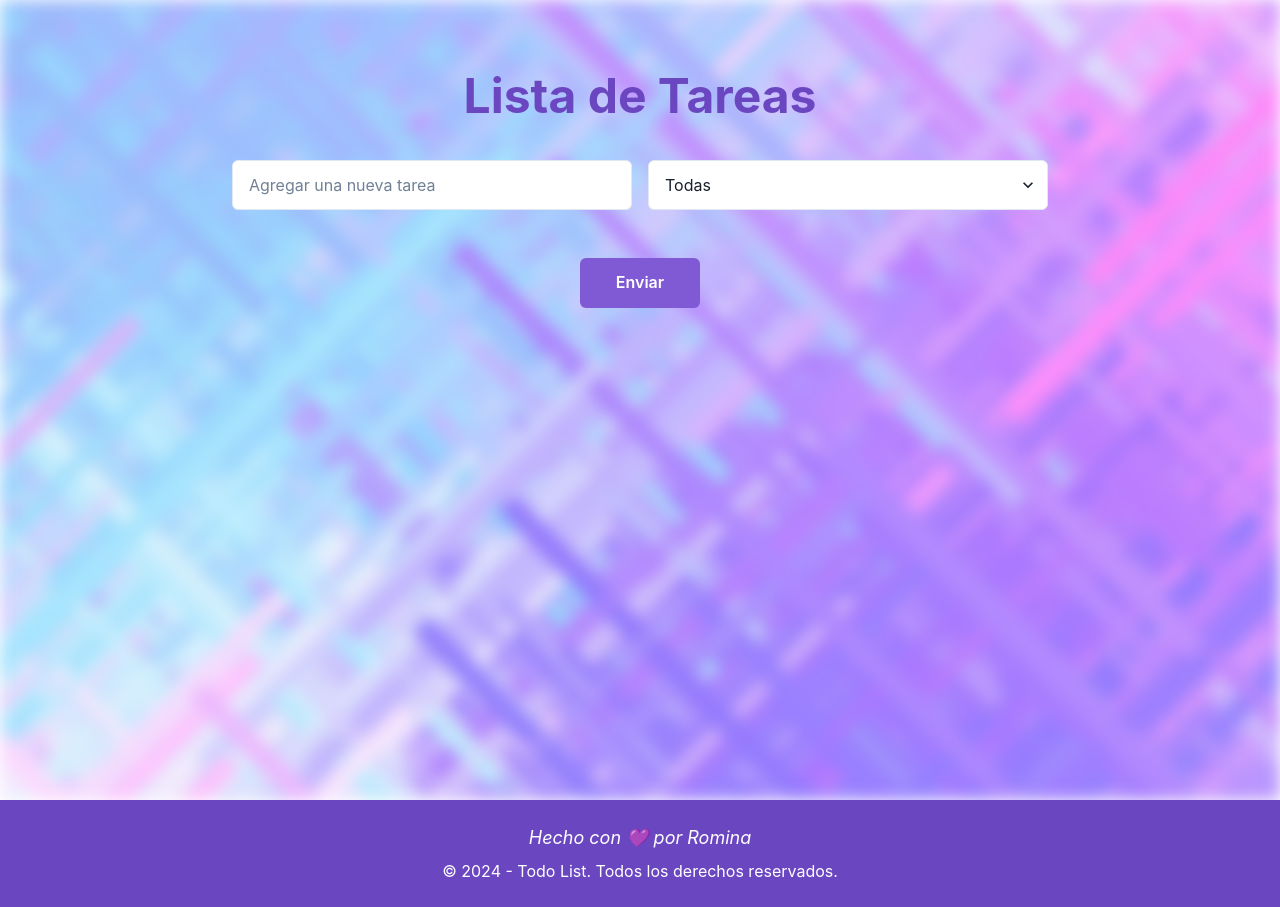
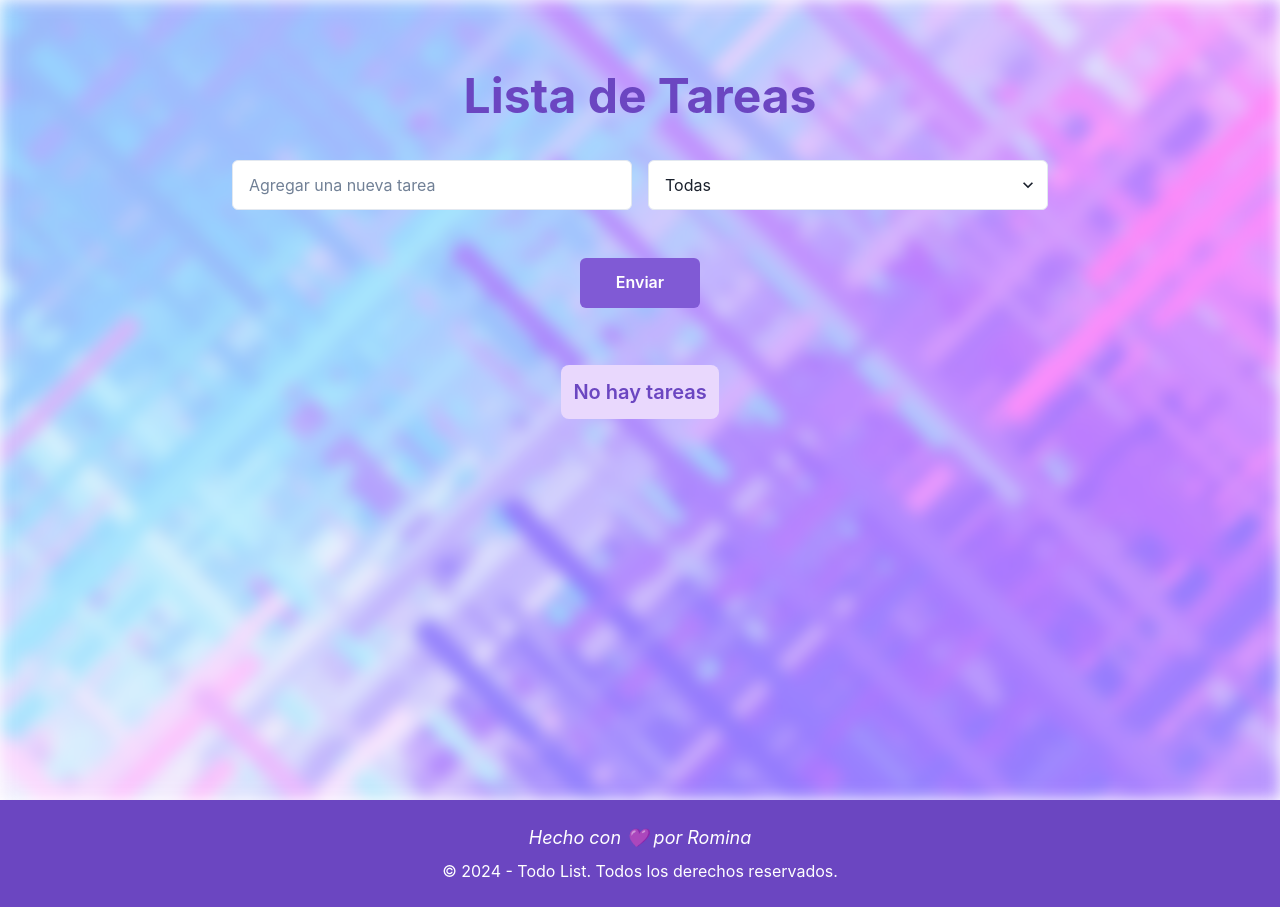
Before and after one commit to Romiluu/Todo-List, a React (Vite) app: page / in a window 1280 px wide. Built offline with nearby package versions, Linux system fonts and the light colour scheme.

Commit message:
agrego components Item, List, TodoList

```diff
--- a/package.json
+++ b/package.json
@@ -10,6 +10,7 @@
     "preview": "vite preview"
   },
   "dependencies": {
+    "@chakra-ui/icons": "^2.2.4",
     "@chakra-ui/react": "2",
     "@emotion/react": "^11.14.0",
     "@emotion/styled": "^11.14.0",
--- /dev/null
+++ b/src/components/Item.jsx
@@ -0,0 +1,59 @@
+import React from 'react';
+import { Box, Text, IconButton } from '@chakra-ui/react';
+import { CheckIcon, DeleteIcon } from '@chakra-ui/icons';
+
+const Item = ({ task, onToggleComplete, onDelete }) => {
+  return (
+    <Box
+      p={4}
+      borderWidth={1}
+      borderRadius="md"
+      mb={4}
+      bg="white"
+      display="flex"
+      justifyContent="space-between"
+      alignItems="center"
+      width="100%"  // Asegura que ocupe todo el ancho disponible
+      maxW="700px"  // Máximo ancho para todos los elementos
+      height="80px"  // Alto fijo para cada tarea
+    >
+      <Text textDecoration={task.completed ? 'line-through' : 'none'}>
+        {task.text}
+      </Text>
+
+      <Box display="flex" alignItems="center" gap={2}>
+        {/* Ícono de tilde verde */}
+        <IconButton
+          icon={<CheckIcon />}
+          colorScheme={task.completed ? 'green' : 'gray'}
+          onClick={() => onToggleComplete(task.id)}
+          aria-label="Marcar tarea como completada"
+          variant="solid"
+          size="sm"
+          bg={task.completed ? 'green.500' : 'gray.200'}
+          color="white"
+          _hover={{ bg: 'green.600' }}
+          _active={{ bg: 'green.700' }}
+          borderRadius="md"
+        />
+
+        {/* Ícono de basurero */}
+        <IconButton
+          icon={<DeleteIcon />}
+          colorScheme="red"
+          onClick={() => onDelete(task.id)}
+          aria-label="Eliminar tarea"
+          variant="solid"
+          size="sm"
+          bg="red.500"
+          color="white"
+          _hover={{ bg: 'red.600' }}
+          _active={{ bg: 'red.700' }}
+          borderRadius="md"
+        />
+      </Box>
+    </Box>
+  );
+};
+
+export default Item;
--- /dev/null
+++ b/src/components/List.jsx
@@ -0,0 +1,40 @@
+import { Text, VStack } from "@chakra-ui/react";
+import Item from "./Item";
+
+const List = ({ tasks, onToggleComplete, onDelete }) => {
+  return (
+    <VStack
+      w="100%"
+      maxW="700px"
+      spacing={4}
+      align="center"
+      mb="50px"
+      height="auto"  // Puedes definir el alto si lo prefieres fijo
+    >
+      {tasks.length > 0 ? (
+        tasks.map((task) => (
+          <Item
+            key={task.id}
+            task={task}
+            onToggleComplete={onToggleComplete}
+            onDelete={onDelete}
+          />
+        ))
+      ) : (
+        <Text
+          fontSize="xl"
+          color="purple.600"
+          backgroundColor="purple.100"
+          p={3}
+          mt="25px"
+          borderRadius="8px"
+          fontWeight="semibold"
+        >
+          No hay tareas
+        </Text>
+      )}
+    </VStack>
+  );
+};
+
+export default List;
--- a/src/components/TodoList.jsx
+++ b/src/components/TodoList.jsx
@@ -1,26 +1,63 @@
-import React, { useState } from 'react';
-import { Box, Input, Button, Select, Flex, Stack, Heading, Text } from '@chakra-ui/react';
-import fondo from '../assets/fondo.jpg'; // Importar la imagen de fondo
+import React, { useState, useEffect } from 'react';
+import { Box, Input, Button, Select, Flex, Stack, Heading } from '@chakra-ui/react';
+import fondo from '../assets/fondo.jpg'; // Imagen de fondo
+import List from './List'; // Importamos List, que contiene el renderizado de las tareas
 
-function TodoList({ addTask, filterTasks }) {
+function TodoList() {
   const [task, setTask] = useState('');
+  const [tasks, setTasks] = useState([]);
   const [filter, setFilter] = useState('all');
+
+  // Cargar tareas desde localStorage al iniciar
+  useEffect(() => {
+    const storedTasks = JSON.parse(localStorage.getItem('tasks'));
+    if (storedTasks) {
+      setTasks(storedTasks);
+    }
+  }, []);
+
+  // Guardar tareas en localStorage cada vez que se actualicen
+  useEffect(() => {
+    if (tasks.length > 0) {
+      localStorage.setItem('tasks', JSON.stringify(tasks));
+    }
+  }, [tasks]);
 
   const handleSubmit = () => {
     if (task.trim()) {
-      addTask(task);
-      setTask('');
+      const newTask = { id: Date.now(), text: task, completed: false };
+      const updatedTasks = [...tasks, newTask];
+      setTasks(updatedTasks);
+      setTask(''); // Limpiar el input
     }
   };
 
   const handleFilterChange = (e) => {
     setFilter(e.target.value);
-    filterTasks(e.target.value);
   };
+
+  const handleComplete = (id) => {
+    const updatedTasks = tasks.map((task) =>
+      task.id === id ? { ...task, completed: !task.completed } : task
+    );
+    setTasks(updatedTasks);
+  };
+
+  const handleDelete = (id) => {
+    const updatedTasks = tasks.filter((task) => task.id !== id);
+    setTasks(updatedTasks);
+  };
+
+  const filteredTasks = tasks.filter((task) => {
+    if (filter === 'all') return true;
+    if (filter === 'completed') return task.completed;
+    if (filter === 'incomplete') return !task.completed;
+    return true;
+  });
 
   return (
     <>
-      {/* Imagen de fondo borrosa */}
+      {/* Fondo borroso */}
       <Box
         position="fixed"
         top="0"
@@ -28,50 +65,44 @@ function TodoList({ addTask, filterTasks }) {
         right="0"
         bottom="0"
         zIndex="-1"
-        backgroundImage={`url(${fondo})`} // Fondo de la imagen
+        backgroundImage={`url(${fondo})`}
         backgroundPosition="center"
         backgroundRepeat="no-repeat"
         backgroundSize="cover"
-        filter="blur(8px)" // Aplica el desenfoque a la imagen
+        filter="blur(8px)" // Aplica el desenfoque
       />
 
-      {/* Contenedor principal con el formulario */}
+      {/* Contenedor de tareas */}
       <Box
-        minHeight="100vh"  // Asegura que ocupe al menos toda la altura de la pantalla
+        minHeight="100vh"
         display="flex"
         flexDirection="column"
-        justifyContent="space-between"  // Empuja el footer hacia abajo
+        justifyContent="space-between"
         alignItems="center"
         p={6}
+
       >
-        {/* Título arriba del formulario */}
         <Box textAlign="center" mt={12}>
           <Heading as="h1" size="2xl" color="purple.600" mb={10}>
             Lista de Tareas
           </Heading>
 
-          {/* Contenedor principal con el formulario */}
-          <Stack spacing={8} align="center" justify="center" height="100%">
-            {/* Contenedor para Input y Select alineados */}
+          <Stack spacing={8} align="center" justify="center" height="100%" mb={8}>
             <Flex direction={{ base: 'column', md: 'row' }} gap={4} justify="center" align="center">
               <Input
                 placeholder="Agregar una nueva tarea"
                 value={task}
                 onChange={(e) => setTask(e.target.value)}
                 bg="white"
-                width="400px" /* Input más largo */
-                height="50px" /* Input más alto */
-                _hover={{ borderColor: 'purple.300' }} /* Hover en borde */
-                _focus={{ borderColor: 'purple.500', boxShadow: '0 0 0 2px purple.300' }} /* Focus */
+                width="400px"
+                height="50px"
               />
               <Select
                 onChange={handleFilterChange}
                 bg="white"
-                width="400px" /* Mismo ancho que el Input */
-                height="50px" /* Más alto */
+                width="400px"
+                height="50px"
                 value={filter}
-                _hover={{ borderColor: 'purple.300' }} /* Hover en borde */
-                _focus={{ borderColor: 'purple.500', boxShadow: '0 0 0 2px purple.300' }} /* Focus */
               >
                 <option value="all">Todas</option>
                 <option value="completed">Completas</option>
@@ -79,20 +110,25 @@ function TodoList({ addTask, filterTasks }) {
               </Select>
             </Flex>
 
-            {/* Botón centrado debajo del Input y Select */}
             <Box width="100%" display="flex" justifyContent="center" mt={4}>
               <Button
                 colorScheme="purple"
                 onClick={handleSubmit}
-                width="120px" /* Botón más largo */
-                height="50px" /* Botón más alto */
-                _hover={{ bg: 'purple.300', color: 'white' }} /* Hover */
-                _active={{ bg: 'purple.400', color: 'white' }} /* Active (click) */
+                width="120px"
+                height="50px"
               >
                 Enviar
               </Button>
             </Box>
           </Stack>
+
+          <Box width="100%" display="flex" justifyContent="center" mt={8}>
+            <List
+              tasks={filteredTasks}
+              onToggleComplete={handleComplete}
+              onDelete={handleDelete}
+            />
+          </Box>
         </Box>
       </Box>
     </>
```
Also changed, not shown: 2 other files (tests, documents, lock files or other folders).
